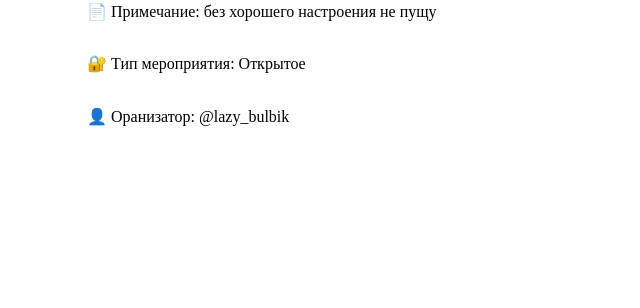
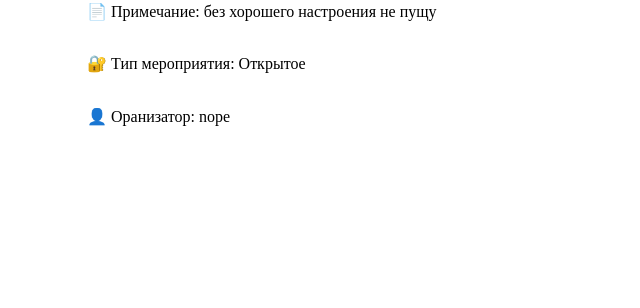
Before and after one commit to lazybulbik/form_for_revenant, a Python web app: template templates/new_event.html in a window 1280 px wide. Shown: the part 492-800 px from the top of the page, without its empty margins (0-640 px from the left). Run offline with Jinja, Linux system fonts and the light colour scheme; the template is opened without the code that fills it, so the values that code supplies are empty; some libraries are stand-ins or nearby versions.

Commit message:
qweqeqwe

```diff
--- a/templates/new_event.html
+++ b/templates/new_event.html
@@ -179,7 +179,7 @@
             <div class="base-text">📍 Адрес: <a href="#" id="adress" target="_blank">Тут адресс</a></div>
             <div class="base-text" id="note">📄 Примечание: без хорошего настроения не пущу</div>
             <div class="base-text" id="type">🔐 Тип мероприятия: Открытое</div>
-            <div class="base-text">👤 Оранизатор: <a href="https://t.me/lazy_bulbik" id="creator">@lazy_bulbik</a></div>
+            <div class="base-text">👤 Оранизатор: <a href="#" id="creator">nope</a></div>
         </div>
         <div>
             <div class="container column" id="finish" style="display: none; align-items: center;">
```
